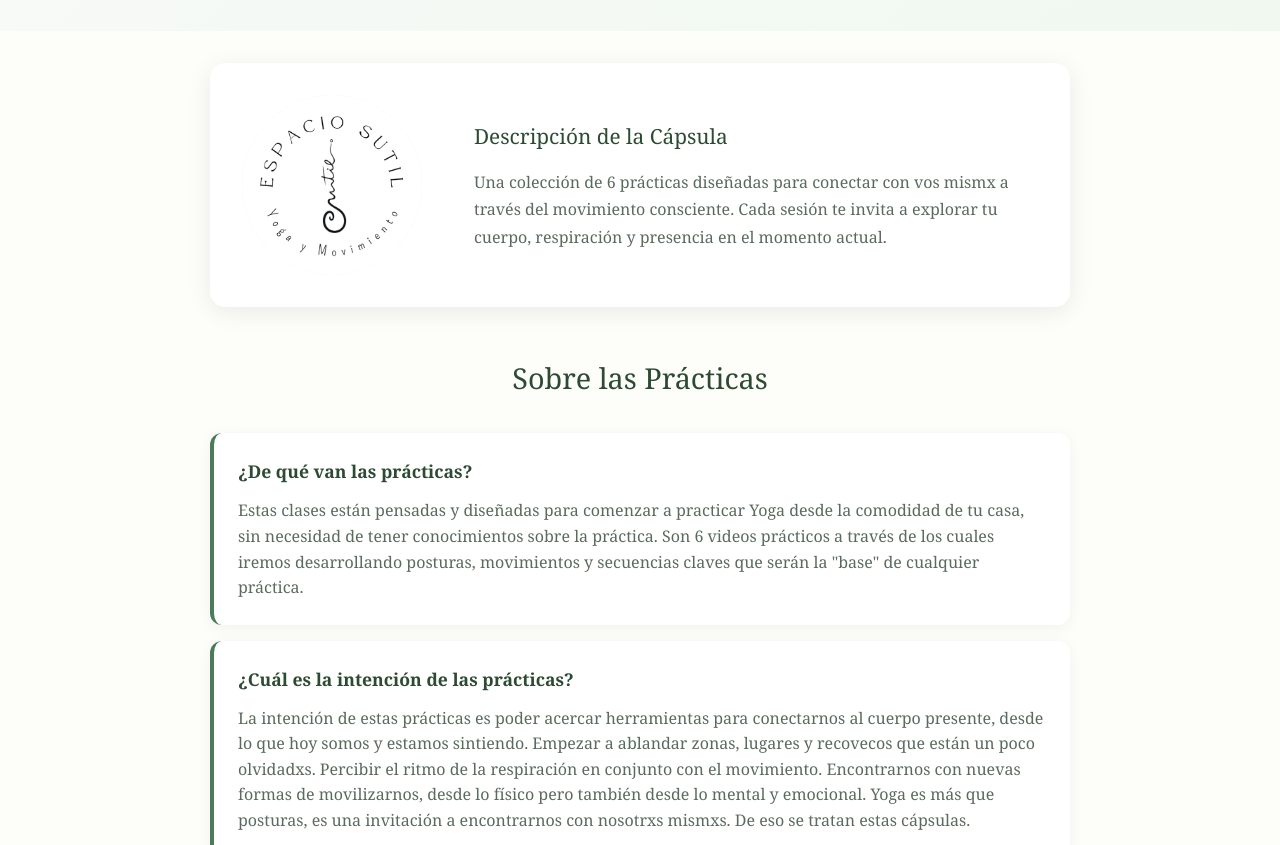
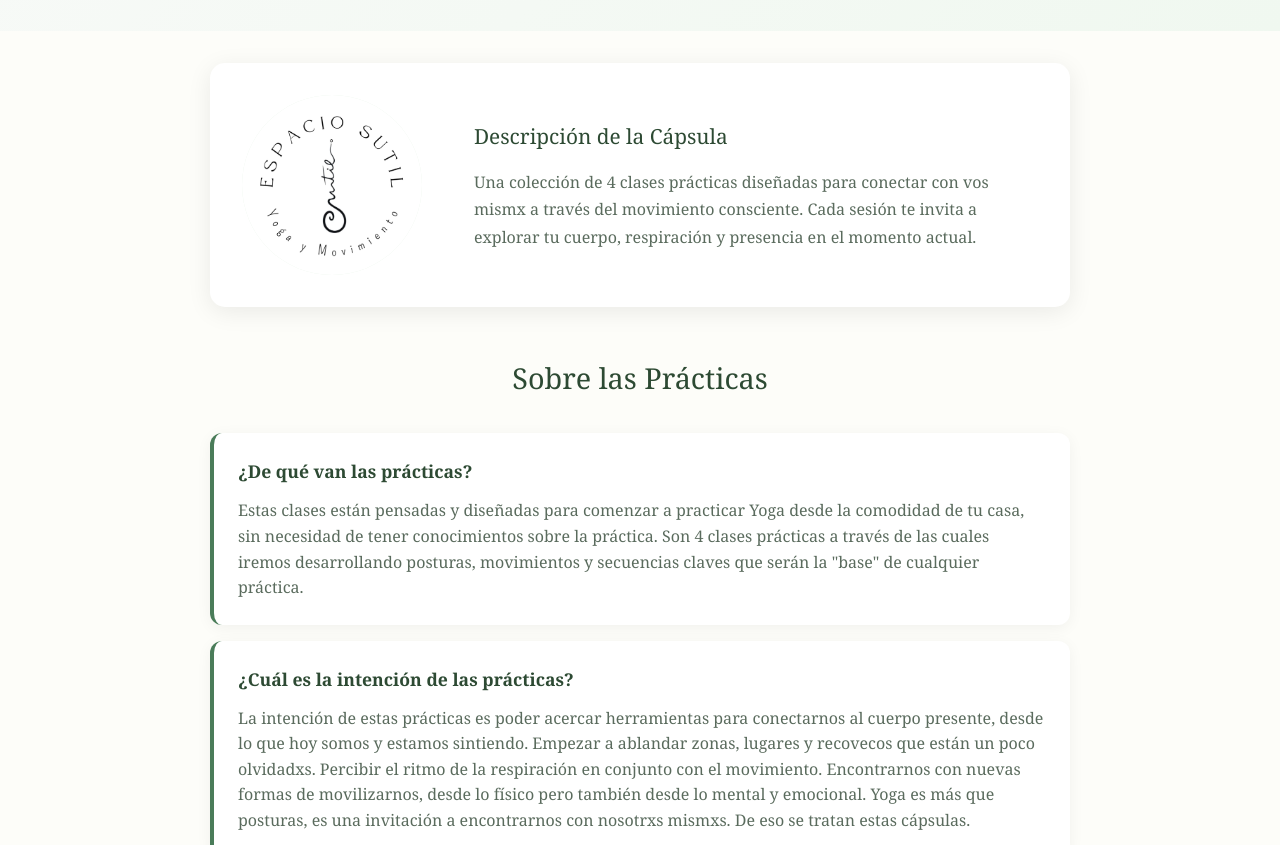
Before and after one commit to anapau-la/anapau-la.github.io, a plain HTML site: page index.html in a window 1280 px wide. Shown: the part 248-1093 px from the top of the page. Drawn offline with Linux system fonts and the light colour scheme.

Commit message:
fix clases

```diff
--- a/index.html
+++ b/index.html
@@ -481,7 +481,7 @@
                 </div>
                 <div class="profile-description">
                     <h3>Descripción de la Cápsula</h3>
-                    <p>Una colección de 6 prácticas diseñadas para conectar con vos mismx a través del movimiento
+                    <p>Una colección de 4 clases prácticas diseñadas para conectar con vos mismx a través del movimiento
                         consciente. Cada sesión te invita a explorar tu cuerpo, respiración y presencia en el momento
                         actual.</p>
                 </div>
@@ -494,8 +494,8 @@
                 <div class="faq-item">
                     <div class="faq-question">¿De qué van las prácticas?</div>
                     <div class="faq-answer">Estas clases están pensadas y diseñadas para comenzar a practicar Yoga desde
-                        la comodidad de tu casa, sin necesidad de tener conocimientos sobre la práctica. Son 6 videos
-                        prácticos a través de los cuales iremos desarrollando posturas, movimientos y secuencias claves
+                        la comodidad de tu casa, sin necesidad de tener conocimientos sobre la práctica. Son 4 clases
+                        prácticas a través de las cuales iremos desarrollando posturas, movimientos y secuencias claves
                         que serán la "base" de cualquier práctica.</div>
                 </div>
 
```
